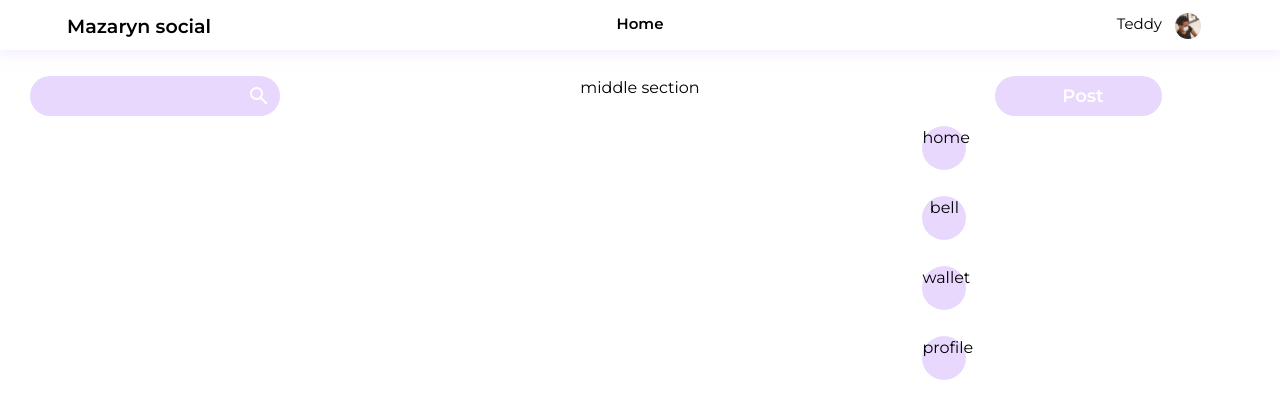
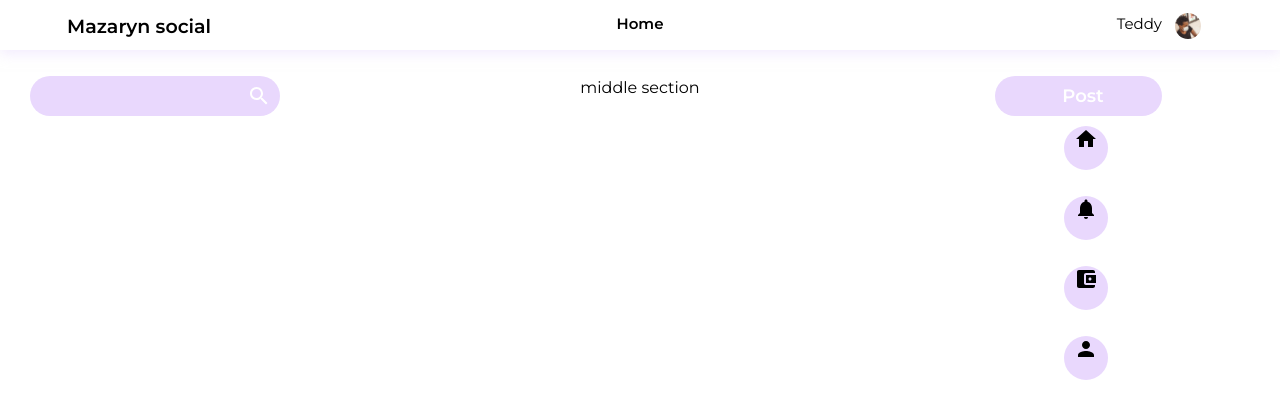
Before and after one commit to aiden77mori/mazaryn-frontend, a React (Create React App) app: page / in a window 1280 px wide. Shown: the top 418 px of the page. Built offline with nearby package versions, Linux system fonts and the light colour scheme.

Commit message:
addition of icons on the nav buttons

```diff
--- a/src/components/right pane/RightPane.css
+++ b/src/components/right pane/RightPane.css
@@ -34,4 +34,6 @@ ul > li{
     border-radius: 50%;
     background-color: #e9d8fd;
     margin-bottom: 1.625rem;
+    margin-left: auto;
+    margin-right: auto;
 }
--- a/src/components/right pane/RightPane.js
+++ b/src/components/right pane/RightPane.js
@@ -1,5 +1,9 @@
 import './RightPane.css';
 import React from 'react';
+import HomeIcon from '@material-ui/icons/Home';
+import NotificationsIcon from '@material-ui/icons/Notifications';
+import AccountBalanceWalletIcon from '@material-ui/icons/AccountBalanceWallet';
+import PersonIcon from '@material-ui/icons/Person';
 
 function RightPane(){
     return(
@@ -7,10 +11,18 @@ function RightPane(){
             <button className='postButton'>Post</button>
             <nav>
                 <ul>
-                    <li>home</li>
-                    <li>bell</li>
-                    <li>wallet</li>
-                    <li>profile</li>
+                    <li>
+                        <HomeIcon />
+                    </li>
+                    <li>
+                        <NotificationsIcon />
+                    </li>
+                    <li>
+                        <AccountBalanceWalletIcon />
+                    </li>
+                    <li>
+                        <PersonIcon />
+                    </li>
                 </ul>
             </nav>
         </div>
```
Also changed, not shown: 1 other file (tests, documents, lock files or other folders).
